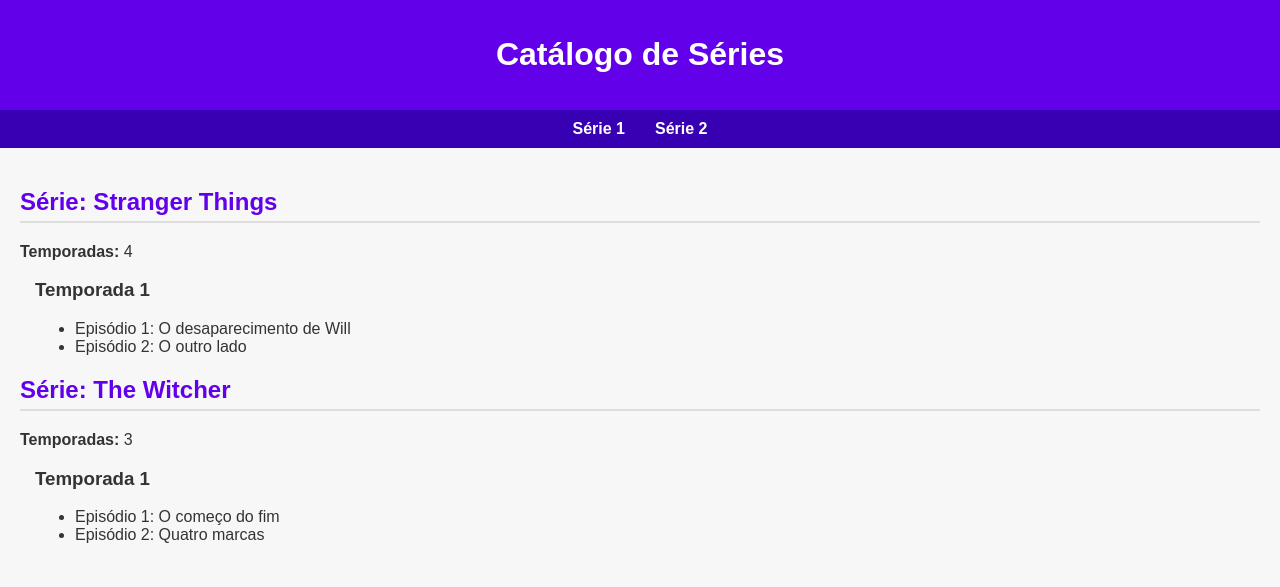
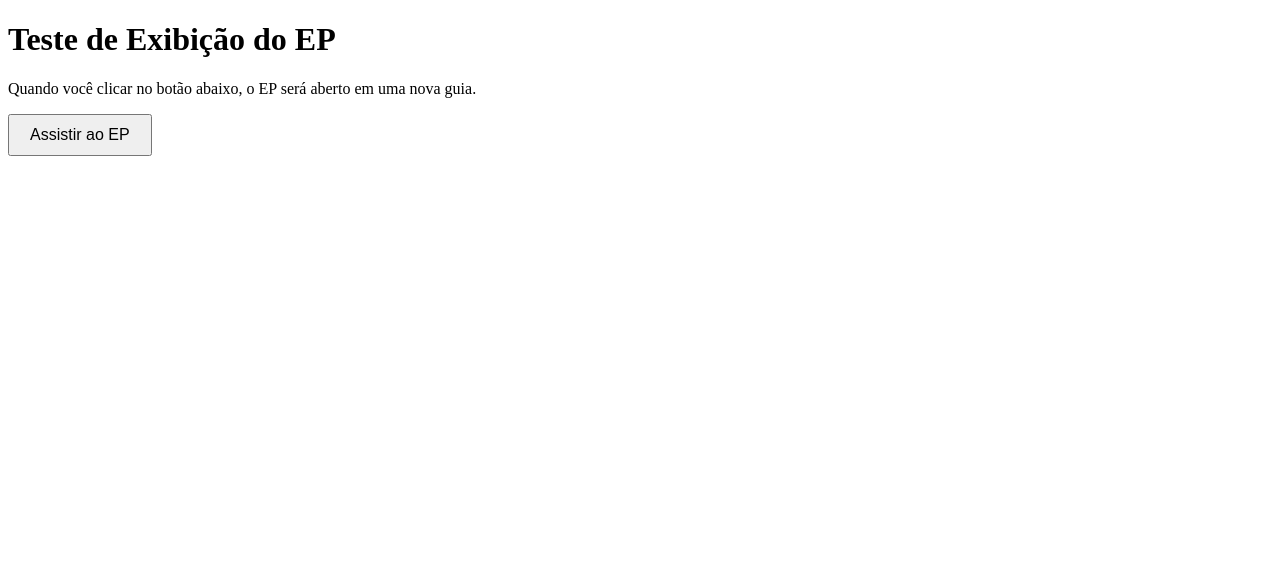
Before and after one commit to KuoramWoYo/SmartFlix, a plain HTML site: page index.html in a window 1280 px wide. Drawn offline with Linux system fonts and the light colour scheme.

Commit message:
Update index.html

```diff
--- a/index.html
+++ b/index.html
@@ -3,91 +3,16 @@
 <head>
     <meta charset="UTF-8">
     <meta name="viewport" content="width=device-width, initial-scale=1.0">
-    <title>Catálogo de Séries</title>
-    <style>
-        body {
-            font-family: Arial, sans-serif;
-            margin: 0;
-            padding: 0;
-            background-color: #f7f7f7;
-            color: #333;
-        }
-        header {
-            background-color: #6200ea;
-            color: white;
-            padding: 15px 20px;
-            text-align: center;
-        }
-        nav {
-            background-color: #3700b3;
-            padding: 10px;
-            display: flex;
-            justify-content: center;
-        }
-        nav a {
-            color: white;
-            text-decoration: none;
-            margin: 0 15px;
-            font-weight: bold;
-        }
-        nav a:hover {
-            text-decoration: underline;
-        }
-        .container {
-            padding: 20px;
-        }
-        .series {
-            margin-bottom: 20px;
-        }
-        .series h2 {
-            color: #6200ea;
-            border-bottom: 2px solid #ddd;
-            padding-bottom: 5px;
-        }
-        .episode {
-            margin-left: 15px;
-        }
-    </style>
+    <title>Teste do EP</title>
 </head>
 <body>
-    <!-- Cabeçalho -->
-    <header>
-        <h1>Catálogo de Séries</h1>
-    </header>
+    <h1>Teste de Exibição do EP</h1>
+    <p>Quando você clicar no botão abaixo, o EP será aberto em uma nova guia.</p>
 
-    <!-- Navegação -->
-    <nav>
-        <a href="#serie1">Série 1</a>
-        <a href="#serie2">Série 2</a>
-    </nav>
+    <!-- Botão para abrir o EP -->
+    <a href="https://files.fm/f/p27svuckdy" target="_blank">
+        <button style="padding: 10px 20px; font-size: 16px; cursor: pointer;">Assistir ao EP</button>
+    </a>
 
-    <!-- Conteúdo Principal -->
-    <div class="container">
-        <!-- Série 1 -->
-        <div class="series" id="serie1">
-            <h2>Série: Stranger Things</h2>
-            <p><strong>Temporadas:</strong> 4</p>
-            <div class="episode">
-                <h3>Temporada 1</h3>
-                <ul>
-                    <li>Episódio 1: O desaparecimento de Will</li>
-                    <li>Episódio 2: O outro lado</li>
-                </ul>
-            </div>
-        </div>
-
-        <!-- Série 2 -->
-        <div class="series" id="serie2">
-            <h2>Série: The Witcher</h2>
-            <p><strong>Temporadas:</strong> 3</p>
-            <div class="episode">
-                <h3>Temporada 1</h3>
-                <ul>
-                    <li>Episódio 1: O começo do fim</li>
-                    <li>Episódio 2: Quatro marcas</li>
-                </ul>
-            </div>
-        </div>
-    </div>
 </body>
 </html>
```
